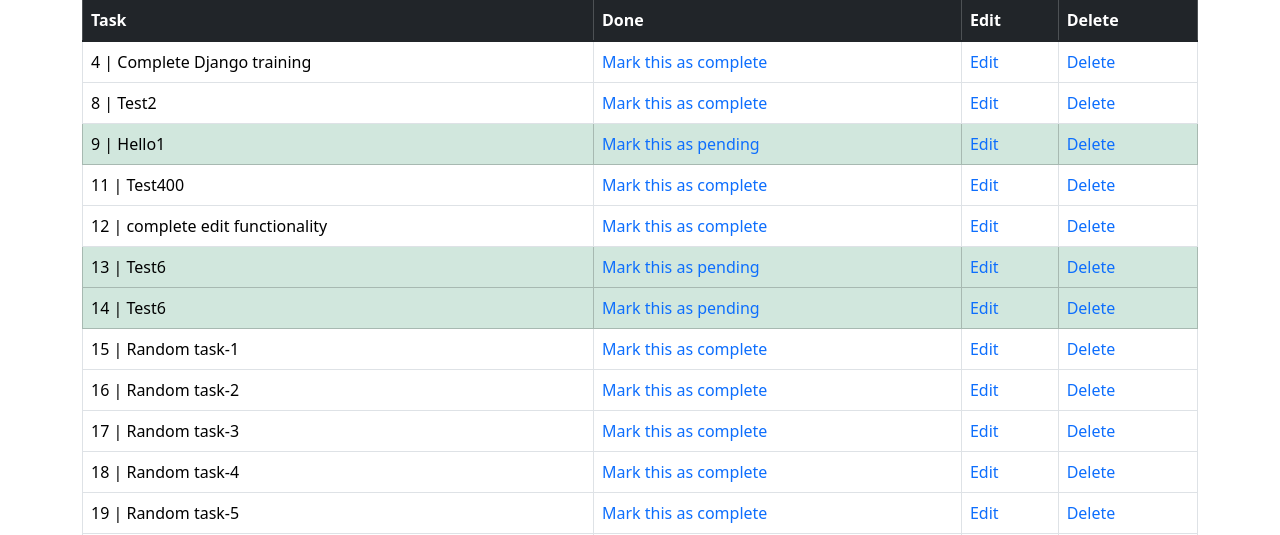
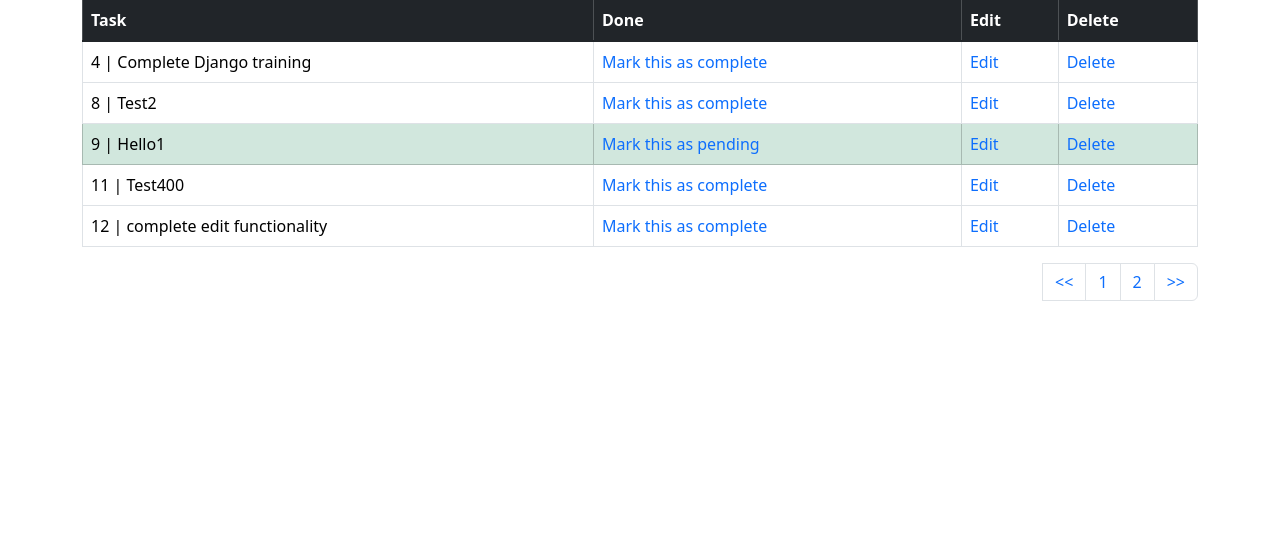
Before and after one commit to Poojan26/todo-list, a Django app: page /task/ in a window 1280 px wide. Shown: the part 152-687 px from the top of the page. After the commit the page ends 453 px from the top, so only its background shows below. Run offline with Django 5.2, Linux system fonts and the light colour scheme; data comes from the database, SQL or seed files in the repository; both versions use the stored data as it was after the commit.

Commit message:
Added Paginator

```diff
--- a/todolist_app/templates/todolist.html
+++ b/todolist_app/templates/todolist.html
@@ -76,5 +76,26 @@
             {% endif %}
         </tbody>
     </table>
+
+
+    <nav aria-label="Page navigation example">
+        <ul class="pagination justify-content-end">
+        <li>
+            <a class="page-link" href="?pg=1"><<</a>
+        </li>
+        {% if all_tasks.has_previous %}
+            <li class="page-item"><a class="page-link" href="?pg={{ all_tasks.previous_page_number}}">{{ all_tasks.previous_page_number}}</a></li>
+        {% endif %}
+
+        <li class="page-item"><a class="page-link" href="?pg={{ all_tasks.number}}">{{ all_tasks.number}}</a></li>
+        {% if all_tasks.has_next %}
+            <li class="page-item"><a class="page-link" href="?pg={{ all_tasks.next_page_number}}">{{ all_tasks.next_page_number}}</a></li>
+        {%endif%}
+
+        <li class="page-item">
+            <a class="page-link" href="?pg={{all_tasks.paginator.num_pages}}">>></a>
+        </li>
+        </ul>
+    </nav>
 </div>
 {% endblock content %}
--- a/todolist_app/views.py
+++ b/todolist_app/views.py
@@ -3,6 +3,7 @@ from django.http import HttpResponse
 from todolist_app.models import TaskList
 from todolist_app.forms import Taskform
 from django.contrib import messages
+from django.core.paginator import Paginator
 
 # Create your views here.
 def todolist(request):
@@ -15,7 +16,11 @@ def todolist(request):
         return redirect('todolist')
 
     else:
-        all_tasks = TaskList.objects.all
+        all_tasks = TaskList.objects.all()
+        paginator = Paginator(all_tasks, 5)
+        page = request.GET.get('pg')
+        all_tasks = paginator.get_page(page)
+
         return render(request,'todolist.html',{'all_tasks':all_tasks})
 
 
```
Also changed, not shown: db.sqlite3.
